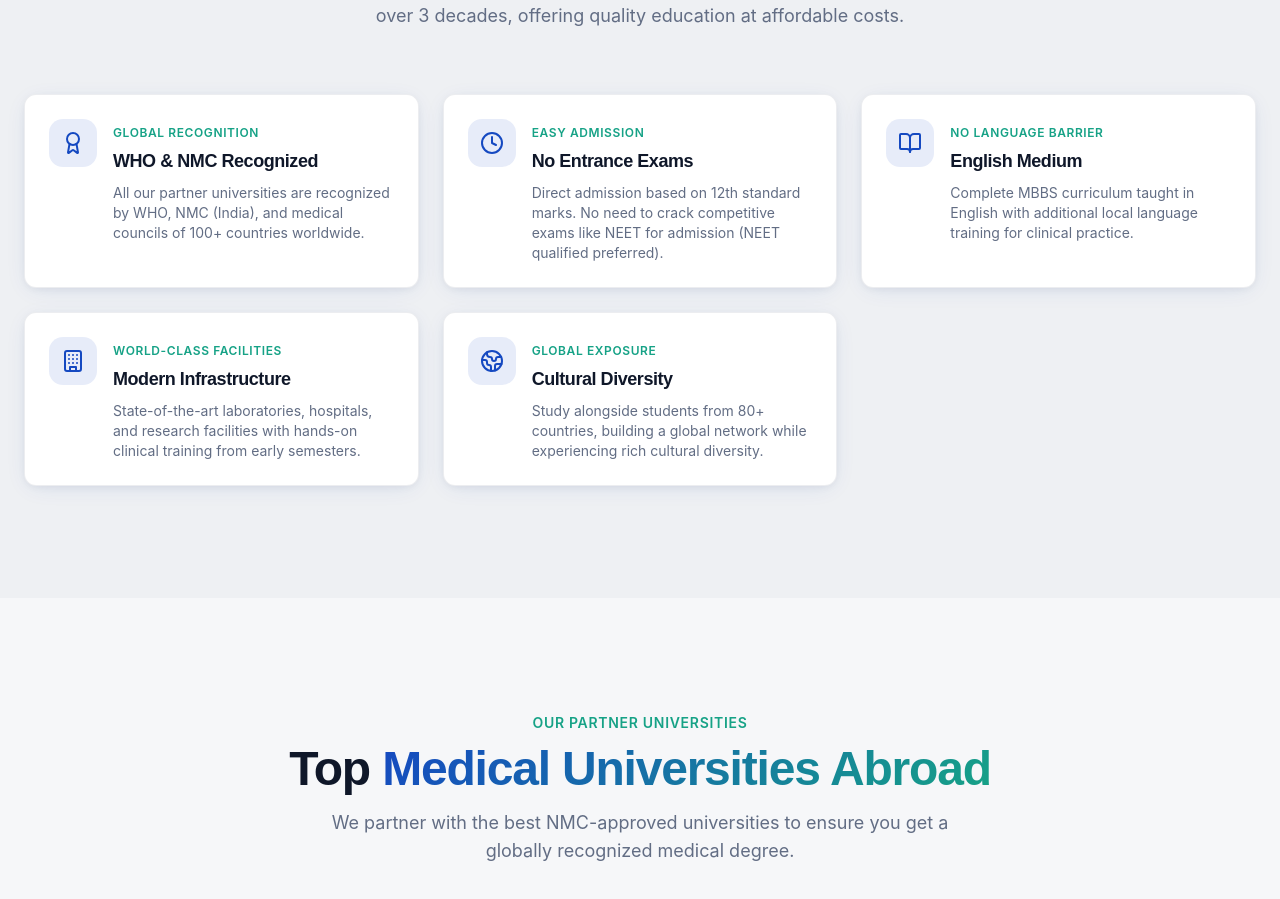
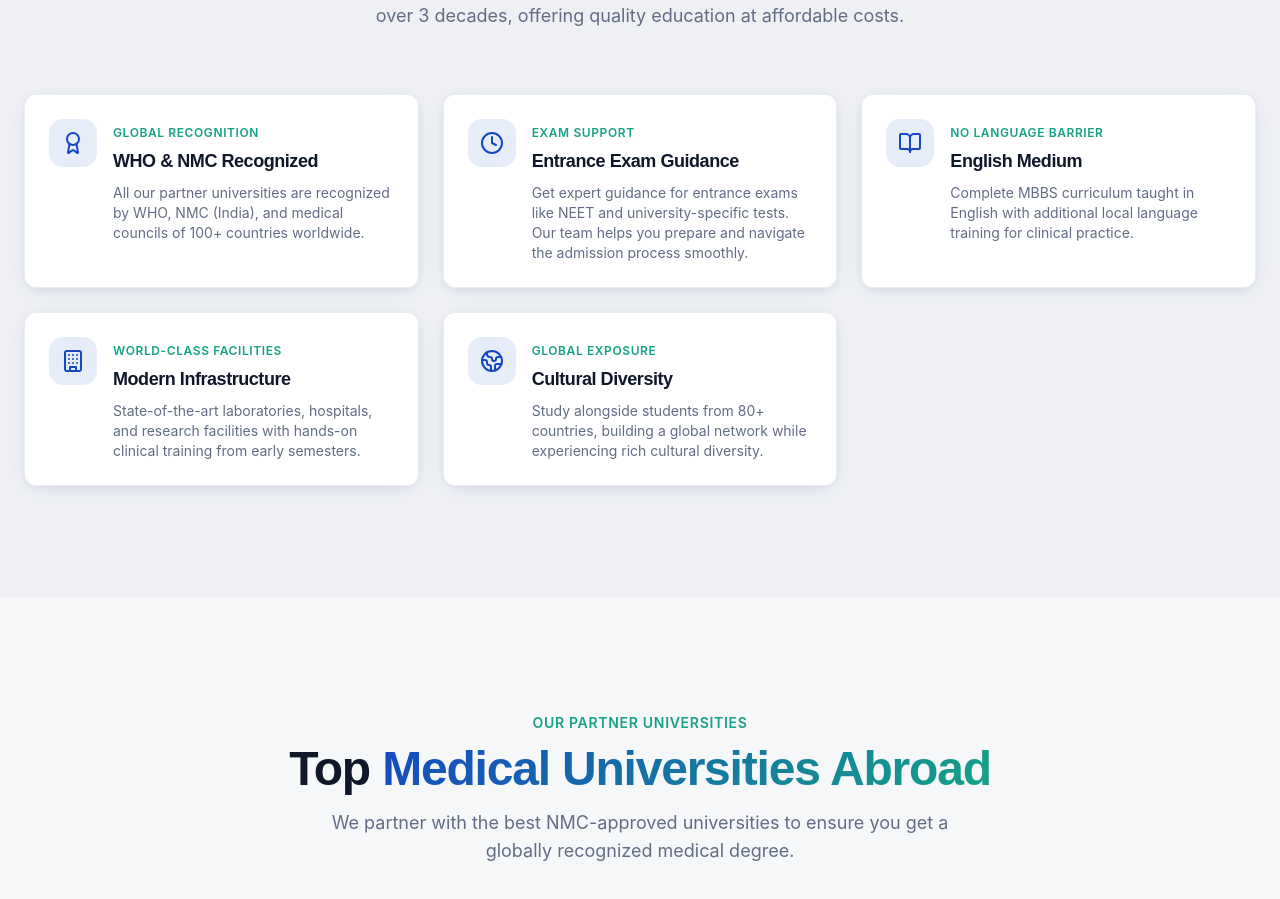
Before and after one commit to shreyaa-hash/medconnect-pathways-russia, a React (Vite) app: page / in a window 1280 px wide. Shown: the part 2564-3463 px from the top of the page. Built offline with nearby package versions, Linux system fonts and the light colour scheme; the HTML template or start-up script is replaced by a standard one.

Commit message:
Changes
Co-authored-by: shreyaa-hash <196627116+shreyaa-hash@users.noreply.github.com>

```diff
--- a/src/components/WhyRussiaSection.tsx
+++ b/src/components/WhyRussiaSection.tsx
@@ -10,9 +10,9 @@ const WhyRussiaSection = () => {
     },
     {
       icon: Clock,
-      title: "No Entrance Exams",
-      description: "Direct admission based on 12th standard marks. No need to crack competitive exams like NEET for admission (NEET qualified preferred).",
-      highlight: "Easy Admission",
+      title: "Entrance Exam Guidance",
+      description: "Get expert guidance for entrance exams like NEET and university-specific tests. Our team helps you prepare and navigate the admission process smoothly.",
+      highlight: "Exam Support",
     },
     {
       icon: BookOpen,
```
